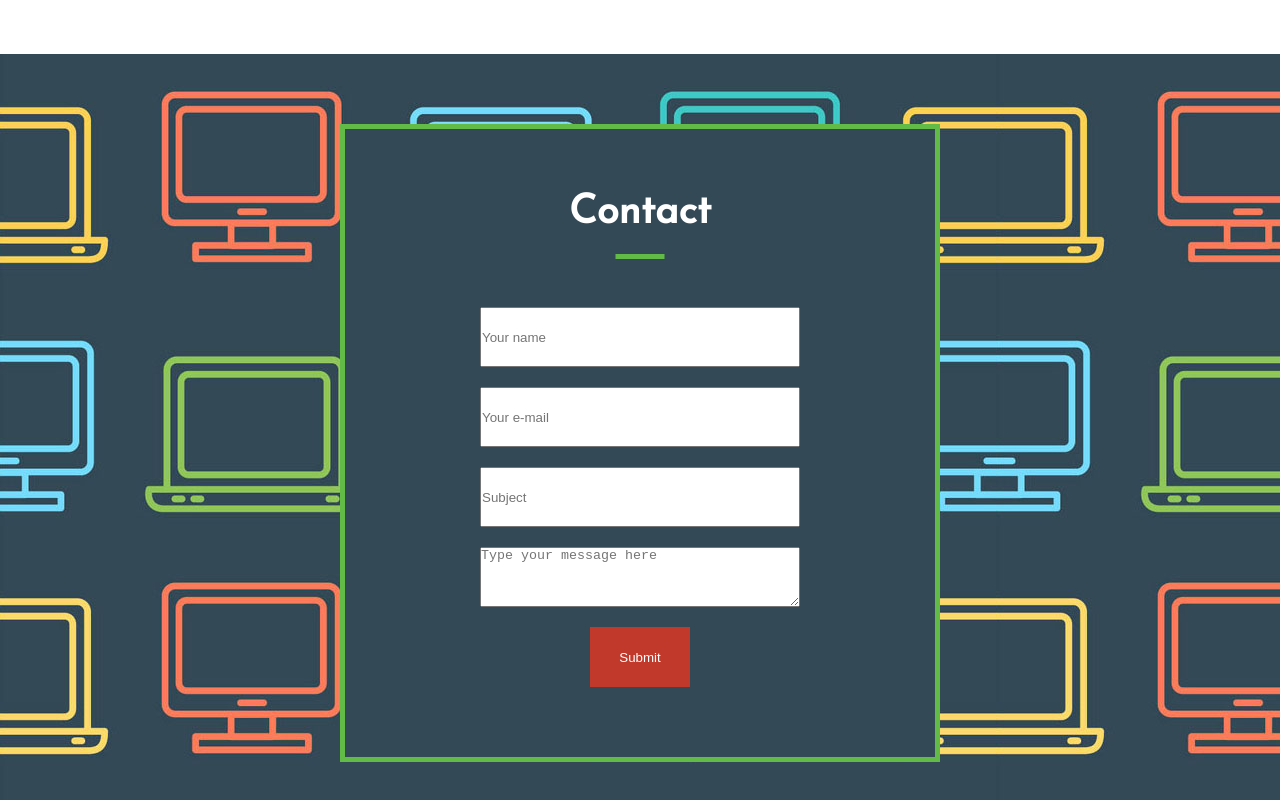
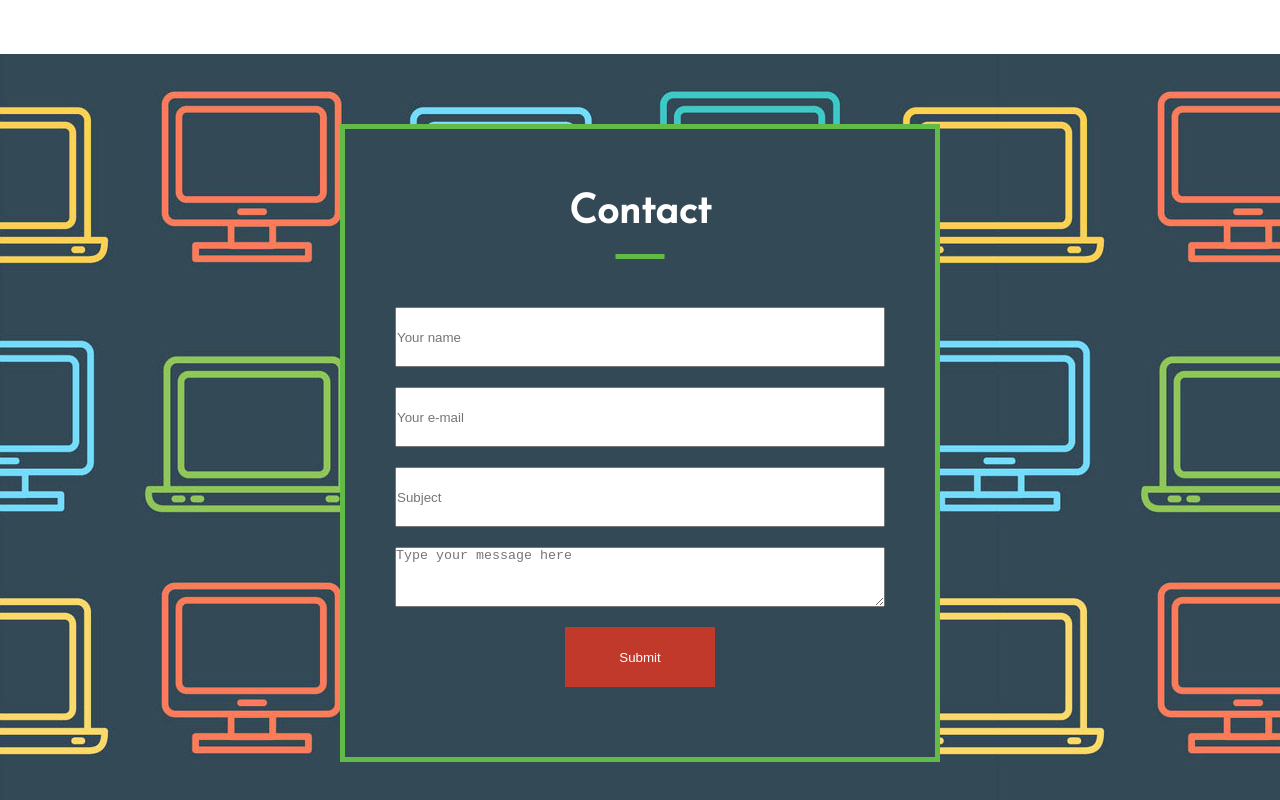
Before and after one commit to mrdabek/90s-project, a plain HTML site: page index.html in a window 1280 px wide. Shown: the part 5325-6125 px from the top of the page. Drawn offline with nearby package versions, Linux system fonts and the light colour scheme.

Commit message:
change form

```diff
--- a/style.css
+++ b/style.css
@@ -278,12 +278,12 @@ section {
 
 .contact form {
     margin: 0 auto;
-    max-width: 400px;
+    max-width: 600px;
 }
 
 .contact-form input, textarea {
     display: block;
-    width: 80%;
+    width: 100%;
     margin: 20px auto;
     height: 60px;
 }
@@ -292,7 +292,7 @@ section {
     background: #c0392b;
     border: none;
     color: #fff;
-    width: 100px;
+    width: 150px;
     outline: none;
 }
 
```
